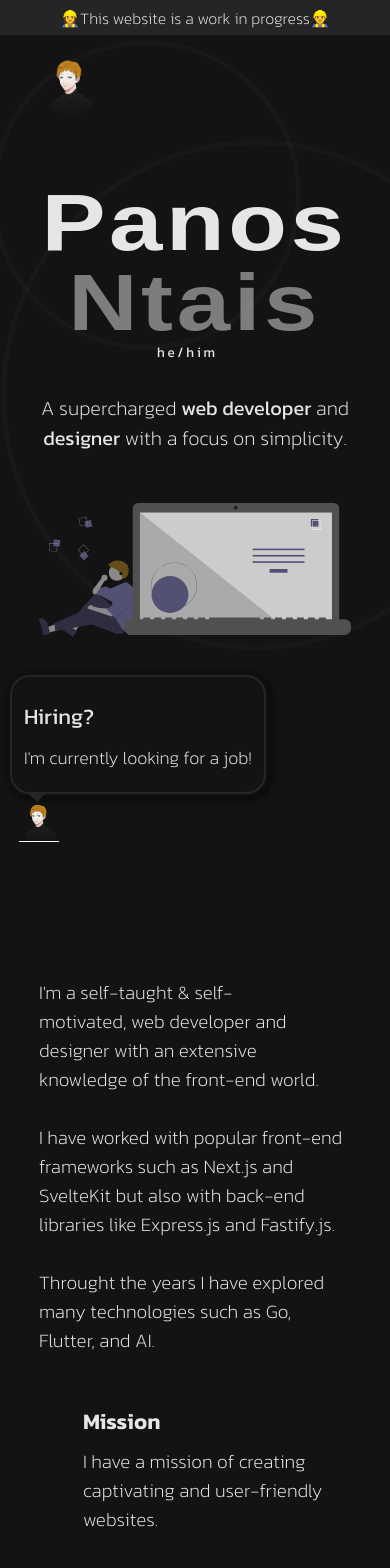
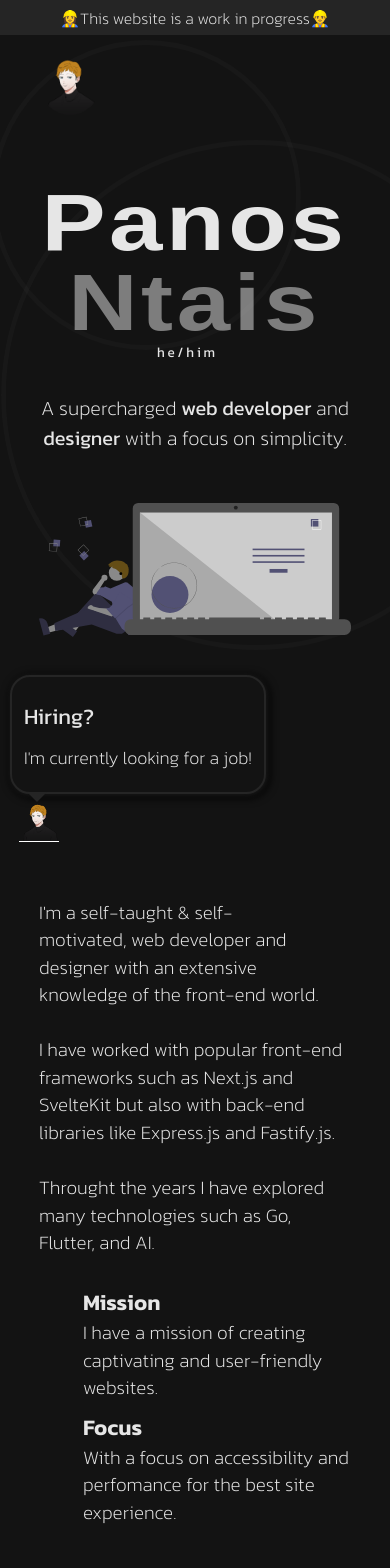
Before and after one commit to StrawHatHacker/personal-website, a SvelteKit app: page / in a window 390 px wide. Shown: the top 1568 px of the page. Built offline with nearby package versions, Linux system fonts and the light colour scheme; some icons are missing; a web font is replaced by a local one.

Commit message:
Fixed positional and accessibility issues

```diff
--- a/src/components/Custom/ScrollToTop.svelte
+++ b/src/components/Custom/ScrollToTop.svelte
@@ -49,7 +49,7 @@
     #scroll-to-top {
       background-color: var(--color-secondary);
       bottom: 7px;
-      right: 7px;
+      right: 17px;
       width: 40px;
       height: 40px;
     }
--- a/src/components/LandingPage/Introduction.svelte
+++ b/src/components/LandingPage/Introduction.svelte
@@ -57,10 +57,11 @@
   section#introduction {
     width: var(--section-width-desktop);
     margin: auto;
-    scroll-margin: 50px;
+    scroll-margin: 20px;
     display: flex;
     justify-content: space-between;
-    gap: 2rem;
+    gap: 1.5rem 1rem;
+    line-height: 1.45;
   }
 
   .key-points {
@@ -68,7 +69,7 @@
     & > ul {
       display: flex;
       flex-direction: column;
-      gap: 1rem;
+      gap: 0.5rem;
 
       & > li {
         display: flex;
@@ -103,8 +104,12 @@
   }
 
   @media screen and (max-width: 600px) {
+    p {
+      margin: 0;
+    }
+
     section#introduction {
-      font-size: 0.95em;
+      font-size: 0.95rem;
     }
   }
 </style>
--- a/src/components/Seperator.svelte
+++ b/src/components/Seperator.svelte
@@ -15,11 +15,10 @@
   .seperator {
     display: flex;
     justify-content: center;
-    align-items: center;
   }
 
   button {
-    margin: 140px 0;
+    margin: 90px 0 120px 0;
     padding: 0.4rem;
     border-radius: 50%;
     max-height: 40px;
```
